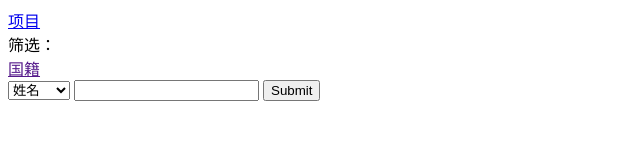
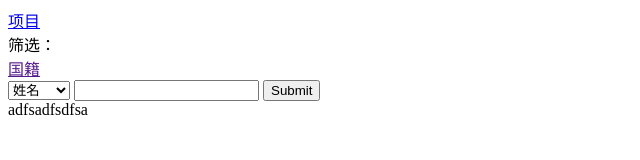
Before and after one commit to chushengjie/SBSweb-javascript, a plain HTML site: page curriculum/index.html in a window 1280 px wide. Shown: the full height of the page, 0-640 px from the left. Drawn offline with Linux system fonts and the light colour scheme.

Commit message:
首页修改测试

```diff
--- a/curriculum/index.html
+++ b/curriculum/index.html
@@ -1,11 +1,13 @@
 <!DOCTYPE html>
 <html lang="en">
+
 <head>
     <meta charset="UTF-8">
     <meta name="viewport" content="width=device-width, initial-scale=1.0">
     <title>手把手撸码前端 javascript学习</title>
     <script src="http://www.web-jshtml.cn/curriculum/javascript/js/curriculum.js"></script>
 </head>
+
 <body>
     <a href="demo.html" class="demo">项目</a>
     <header></header>
@@ -34,7 +36,10 @@
                 </div>
             </div>
         </div>
-        <div id="table-data-wrap"></div>
+        <div id="table-data-wrap">
+            adfsadfsdfsa
+        </div>
     </div>
 </body>
+
 </html>
```
